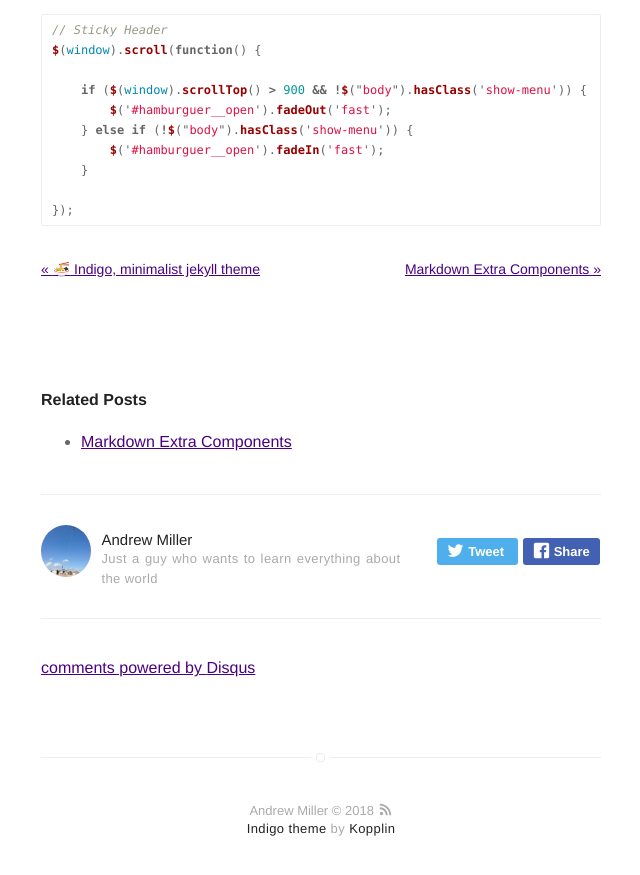
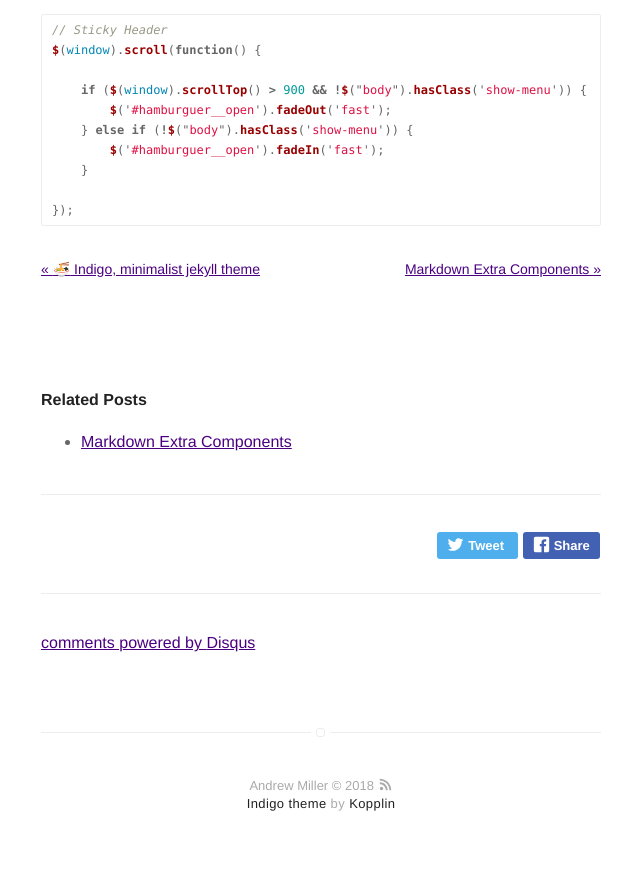
Before and after one commit to milldawg167/milldawg167.github.io, a Jekyll site: the page built from _posts/2016-02-24-markdown-common-elements.markdown, in a window 1280 px wide and 900 px high, scrolled down 5577 px. Shown: the top 875 px of the window, without its empty margins (319-959 px from the left). Built offline with Jekyll 4.4.1, drawn with Linux system fonts in a browser that asks for light colours; emoji names are drawn with the system emoji font; comment, search, counter and statistics services are not loaded; part of the change alters nothing that is shown.

```diff
--- a/_config.yml
+++ b/_config.yml
@@ -22,7 +22,7 @@ url: https://milldawg167.github.io
 permalink: /:title/
 
 # To enable google analytics, supply your token below
-analytics-google: 'UA-MYANALYTICS'
+analytics-google: 'UA-114790629-1'
 
 # To enable piwik tracking, supply your url & site ID below
 # analytics-piwik-url: 'piwik.my-host.com'
@@ -54,7 +54,7 @@ reddit: milldawg167
 email: andrewmiller167@gmail.com
 
 authors:
-    johndoe:
+    andrewmiller:
         name: Andrew Miller
         bio: Just a guy who wants to learn everything about the world
         external-image: false
```
